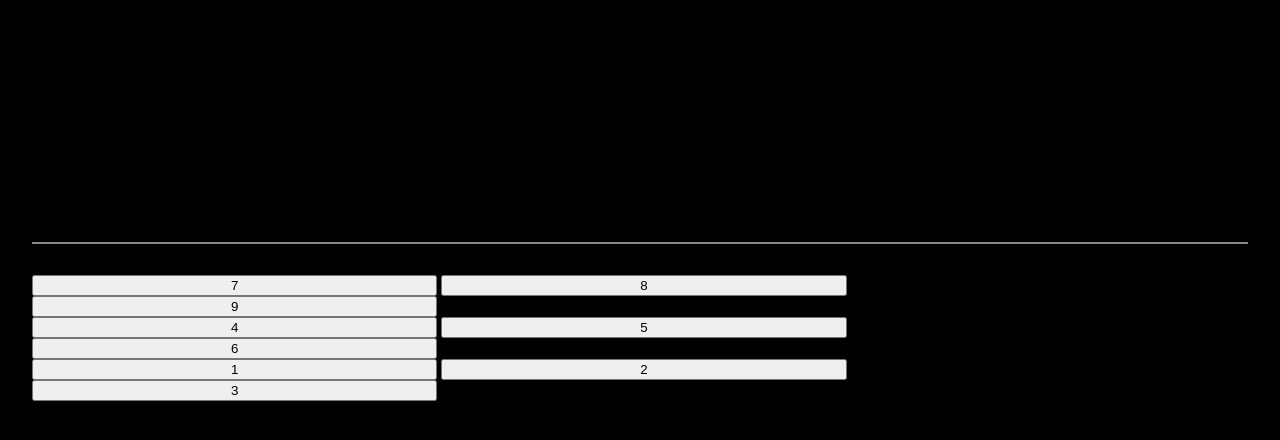
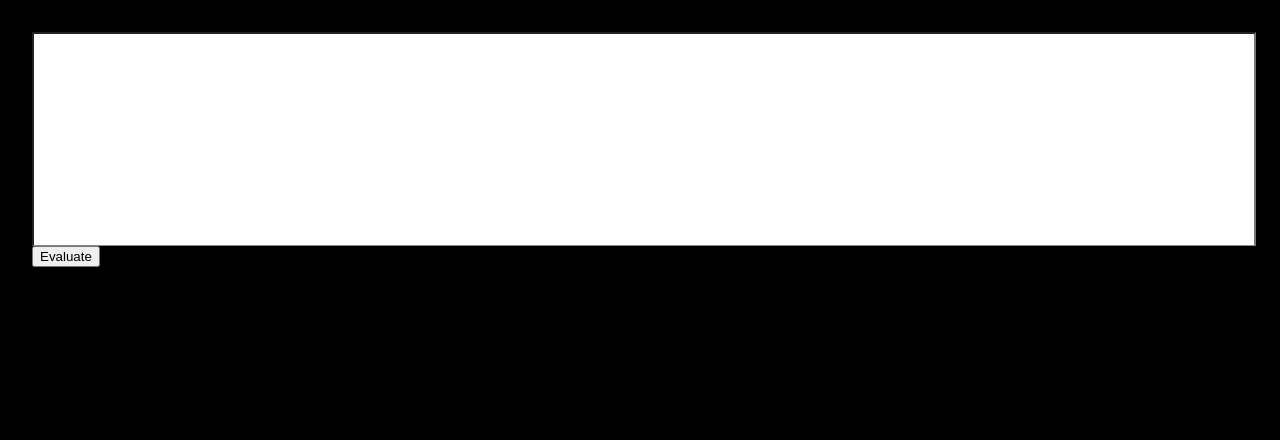
Before and after one commit to EdricCantu/calc, a plain HTML site: page index.html in a window 1280 px wide. Drawn offline with Linux system fonts and the light colour scheme.

Commit message:
Update index.html

```diff
--- a/index.html
+++ b/index.html
@@ -1,12 +1,16 @@
 <!DOCTYPE html>
 <html>
   <head>
+<script src="
+https://cdn.jsdelivr.net/npm/advanced-calculator@1.1.1/index.min.js
+"></script>
     <style>
       html, body{
         width: 100%;
         height: 100%;
         background: black;
         margin: 0;
+        color: #fff;
       }
       body{
         width: 95%;
@@ -32,23 +36,7 @@
     </style>
   </head>
   <body>
-    <div id="out"></div>
-    <div id="in">
-      <div>
-        <button>7</button>
-        <button>8</button>
-        <button>9</button>
-      </div>
-      <div>
-        <button>4</button>
-        <button>5</button>
-        <button>6</button>
-      </div>
-      <div>
-        <button>1</button>
-        <button>2</button>
-        <button>3</button>
-      </div>
-    </div>
+    <input id="out"></input>
+    <button>Evaluate</button>
   </body>
 </html>
```
